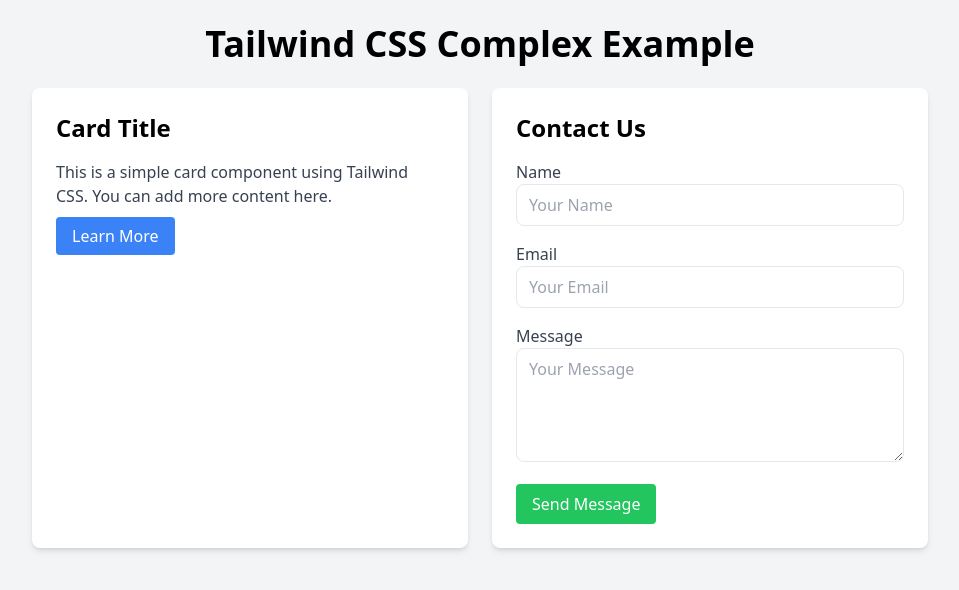
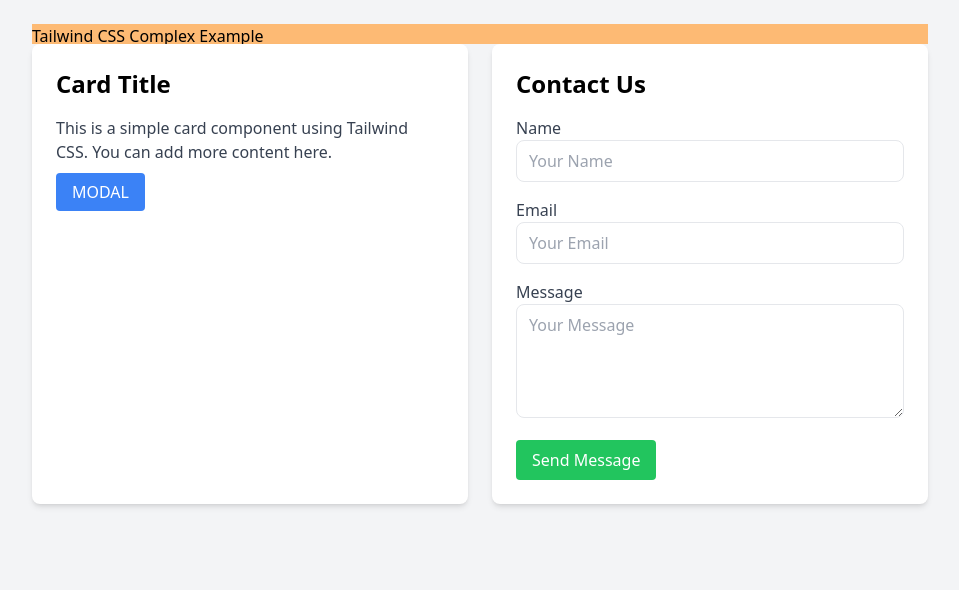
Before and after one commit to UCALDION/sinkssys, a plain HTML site: page index.html in a window 1280 px wide. Shown: the whole page, without its empty margins (160-1119 px from the left). Drawn offline with nearby package versions, Linux system fonts and the light colour scheme.

Commit message:
practiveba

```diff
--- a/index.html
+++ b/index.html
@@ -13,13 +13,13 @@
 </head>
 <body class="bg-gray-100 p-6">
     <div class="max-w-4xl mx-auto">
-        <h1 class="text-4xl font-bold text-center mb-6">Tailwind CSS Complex Example</h1>
+        <h1  class="bg-orange-300 h-5">Tailwind CSS Complex Example</h1>
 
         <div class="grid grid-cols-1 md:grid-cols-2 gap-6">
             <div class="bg-white shadow-md rounded-lg p-6">
                 <h2 class="text-2xl font-semibold mb-4">Card Title</h2>
                 <p class="text-gray-700 mb-4">This is a simple card component using Tailwind CSS. You can add more content here.</p>
-                <a href="#modal" class="bg-blue-500 text-white px-4 py-2 rounded hover:bg-blue-600">Learn More</a>
+                <a href="#modal" class="bg-blue-500 text-white px-4 py-2 rounded hover:bg-blue-600">MODAL</a>
             </div>
 
             <div class="bg-white shadow-md rounded-lg p-6">
@@ -46,7 +46,7 @@
         <div id="modal" class="fixed inset-0 flex items-center justify-center hidden bg-gray-800 bg-opacity-50">
             <div class="bg-white rounded-lg p-6">
                 <h2 class="text-lg font-semibold">Modal Title</h2>
-                <p>This is the content of the modal.</p>
+                <p>LAGAYAN NG MODALS</p>
                 <a href="#" class="mt-4 bg-red-500 text-white px-4 py-2 rounded">Close</a>
             </div>
         </div>
```
